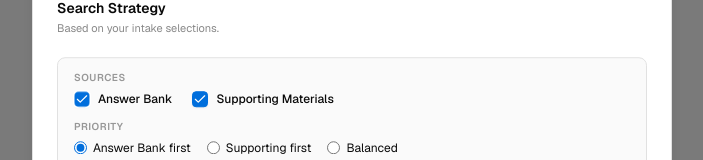
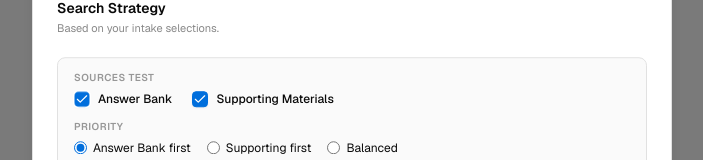
Before and after one commit to nyershov-prd/DAO_Prompt_v2, a Next.js app: page / in a window 1280 px wide. Shown: the part 164-324 px from the top of the page, without its empty margins (288-991 px from the left). Built offline with nearby package versions, Linux system fonts and the light colour scheme.

Commit message:
Test: add "test" label next to Sources
Co-Authored-By: Claude Sonnet 4.6 <noreply@anthropic.com>

```diff
--- a/components/search-strategy.tsx
+++ b/components/search-strategy.tsx
@@ -275,7 +275,7 @@ export function SearchStrategy() {
 
         {/* Sources */}
         <div className="space-y-1.5">
-          <p className="text-[10px] font-semibold uppercase tracking-wider text-muted-foreground/60">Sources</p>
+          <p className="text-[10px] font-semibold uppercase tracking-wider text-muted-foreground/60">Sources test</p>
           <div className="flex items-center gap-5">
             <div className="flex items-center gap-2">
               <Checkbox
```
